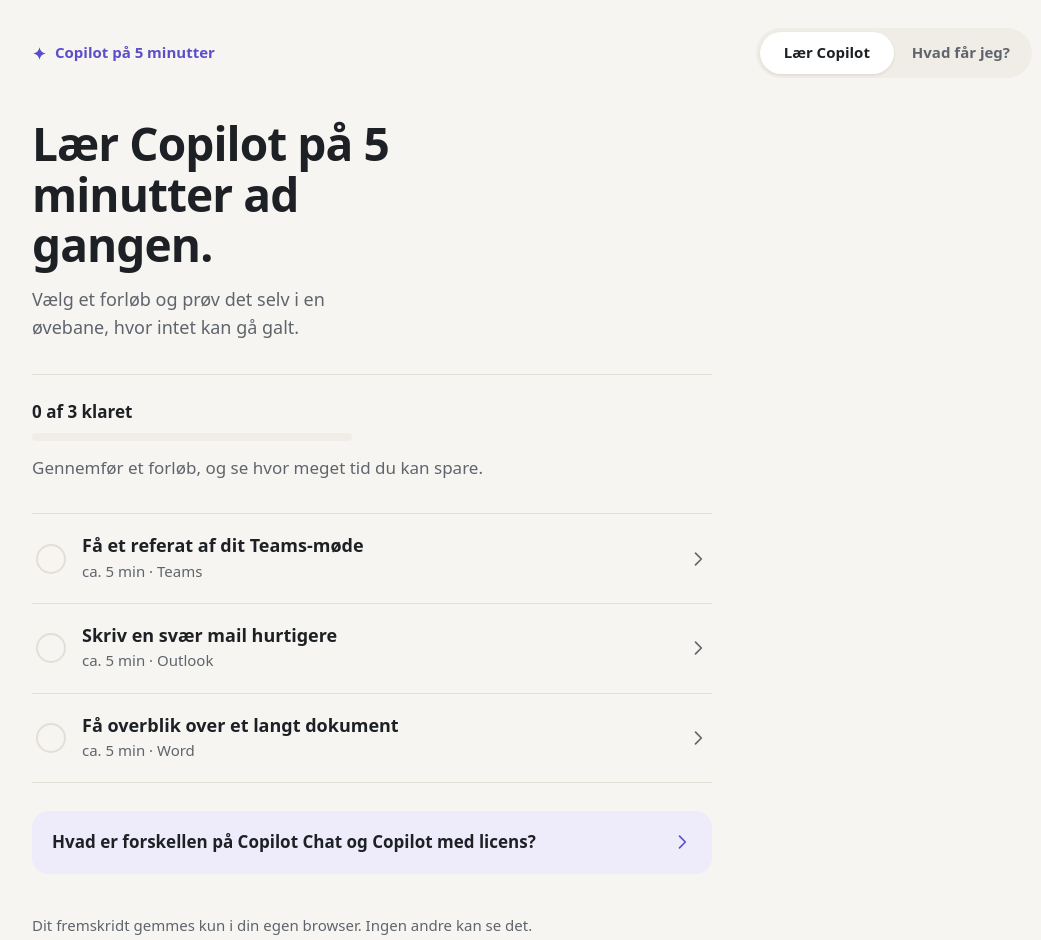
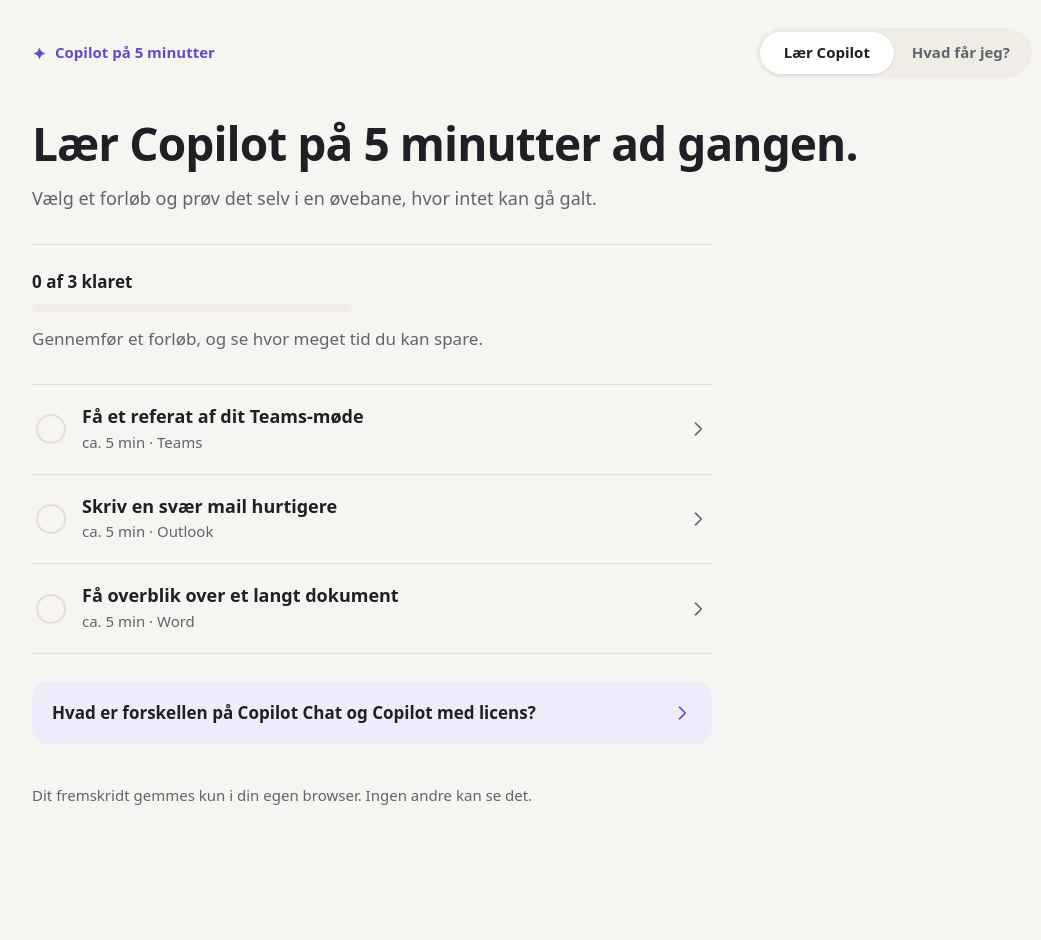
Before and after one commit to kimhoyberg/andenpilot, a plain HTML site: page index.html in a window 1280 px wide. Shown: the whole page, without its empty margins (108-1149 px from the left). After the commit the page ends 918 px from the top, so only its background shows below. Drawn offline with Linux system fonts and the light colour scheme.

Commit message:
Lær Copilot: overskrift og underrubrik på én linje på desktop
Co-Authored-By: Claude Opus 5.5 <noreply@anthropic.com>
Claude-Session: https://claude.ai/code/session_01Ejrc2PNQYsogA4AJSszFru

```diff
--- a/css/style.css
+++ b/css/style.css
@@ -112,7 +112,10 @@ code { font-family: ui-monospace, SFMono-Regular, Menlo, Consolas, monospace; fo
 /* Siderne med faner er bredere på store skærme, så fanerne står samme sted.
    Forsidens indhold holder sig til en rolig læsebredde. */
 main:has(.faner-top) { max-width: 1040px; }
-.forside-top, .status, .forloeb-liste, .forside-info, .forside-bund { max-width: 680px; }
+.status, .forloeb-liste, .forside-info, .forside-bund { max-width: 680px; }
+@media (min-width: 760px) {
+  .forside-top .forside-titel, .forside-top .forside-tekst { max-width: none; }
+}
 
 .faner-top {
   display: flex; flex-wrap: wrap; align-items: center; justify-content: space-between;
```
